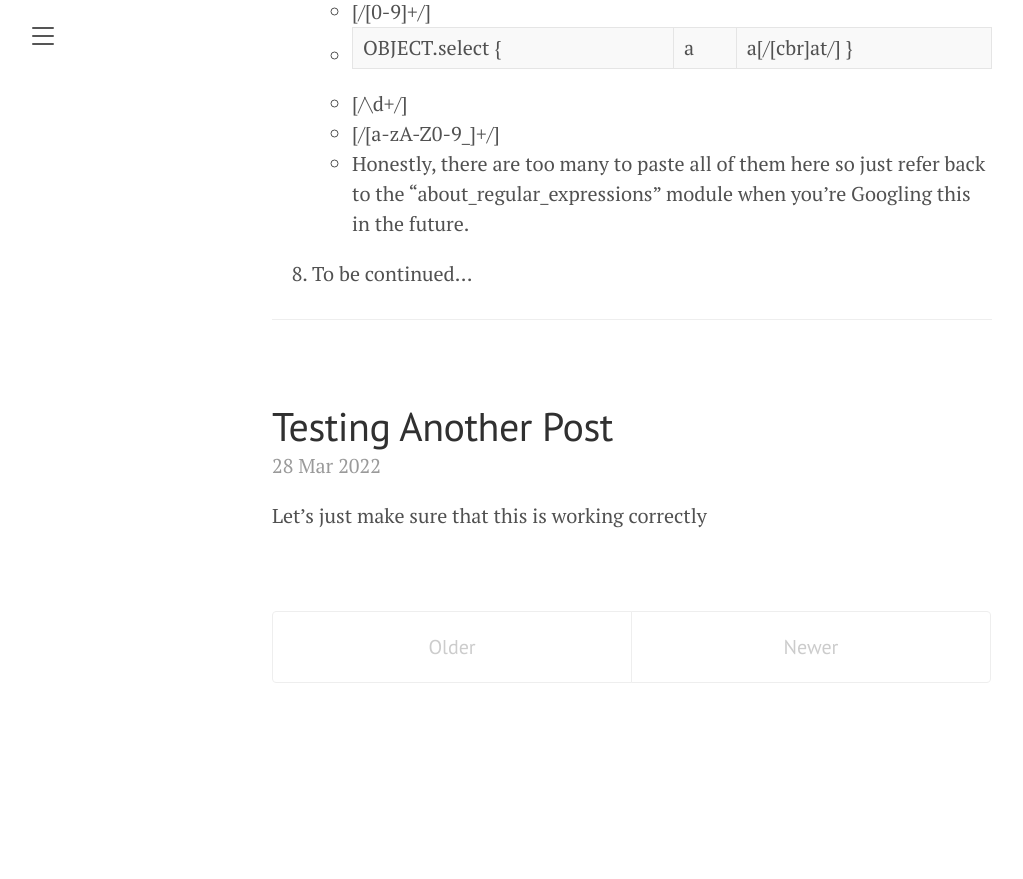
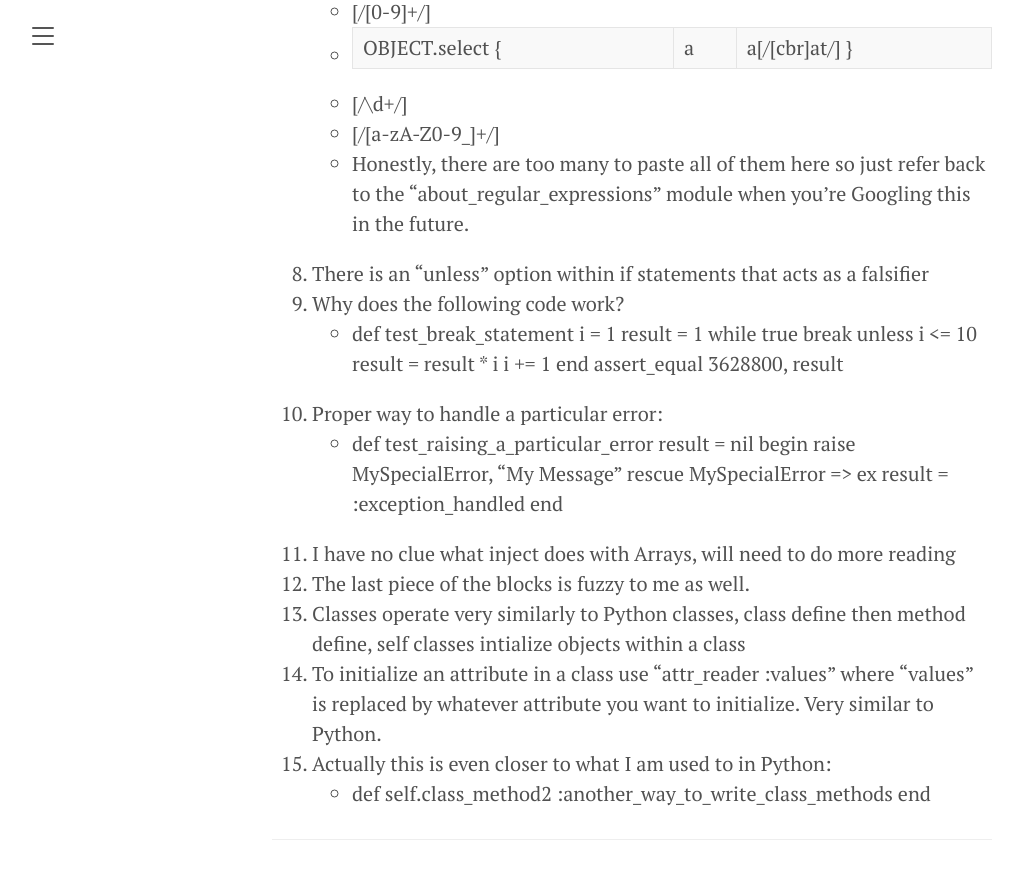
Before and after one commit to WillSchwieder/learningjournal, a Jekyll site: the page built from index.html, in a window 1280 px wide and 900 px high, scrolled down 1045 px. Shown: the top 879 px of the window, without its empty margins (8-1031 px from the left). Built offline with Jekyll 4.4.1, drawn with Linux system fonts in a browser that asks for light colours; a script that is not in the unit is left out; the list of posts is cut into pages by our own code; before the commit the page ends 1788 px from its top, so only the background shows below that; some of the changed text lies outside the part shown.

Commit message:
Update and rename 2022-03-29-three-things-i-learned-from-the-ruby-koans.md to 2022-04-01-three-things-i-learned-from-the-ruby-koans.md

```diff
--- a/_posts/2022-03-29-three-things-i-learned-from-the-ruby-koans.md
+++ b/_posts/2022-04-01-three-things-i-learned-from-the-ruby-koans.md
@@ -18,7 +18,35 @@ Here are a couple of things I learned from [The Ruby Koans](http://rubykoans.com
     - [/\d+/]
     - [/[a-zA-Z0-9_]+/]
     - Honestly, there are too many to paste all of them here so just refer back to the "about_regular_expressions" module when you're Googling this in the future.
-8. To be continued...
+8. There is an "unless" option within if statements that acts as a falsifier
+9. Why does the following code work?
+    - def test_break_statement
+        i = 1
+        result = 1
+        while true
+        break unless i <= 10
+        result = result * i
+        i += 1
+        end
+        assert_equal 3628800, result
+10. Proper way to handle a particular error:
+    - def test_raising_a_particular_error
+            result = nil
+            begin
+      raise MySpecialError, "My Message"
+    rescue MySpecialError => ex
+      result = :exception_handled
+    end
+
+11. I have no clue what inject does with Arrays, will need to do more reading
+12. The last piece of the blocks is fuzzy to me as well.
+13. Classes operate very similarly to Python classes, class define then method define, self classes intialize objects within a class
+14. To initialize an attribute in a class use "attr_reader :values" where "values" is replaced by whatever attribute you want to initialize. Very similar to Python.
+15. Actually this is even closer to what I am used to in Python:
+    - def self.class_method2
+      :another_way_to_write_class_methods
+    end
+
 
 
 ---
```
